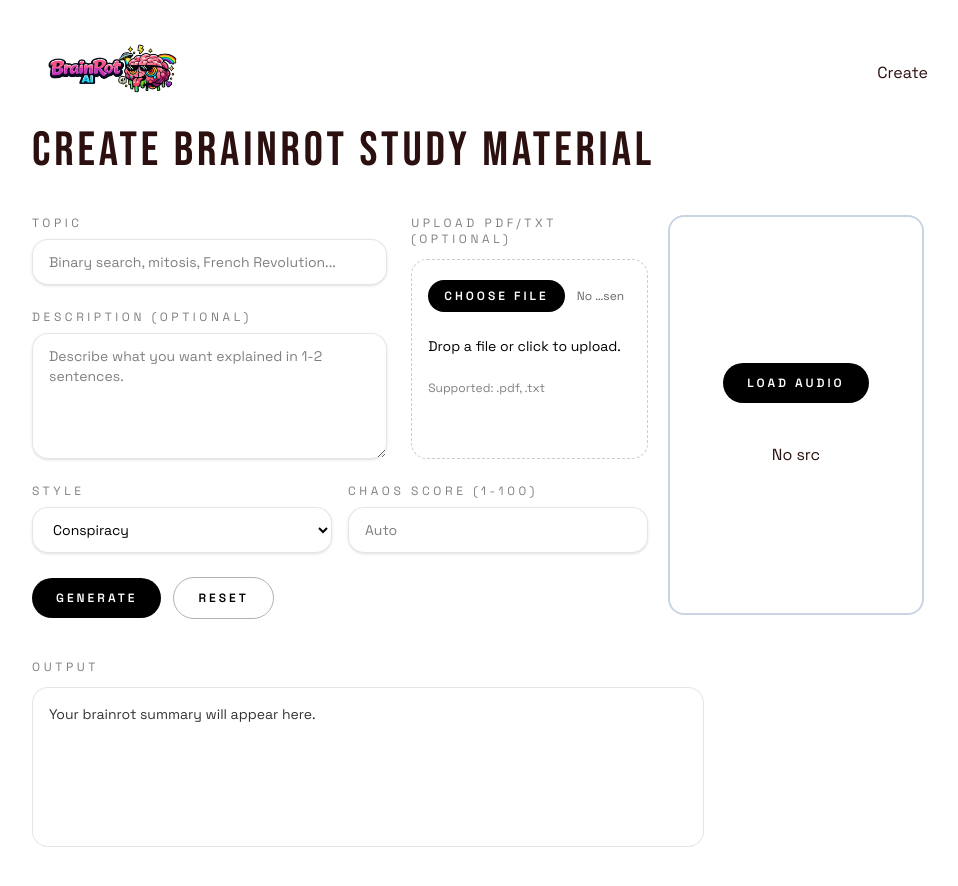
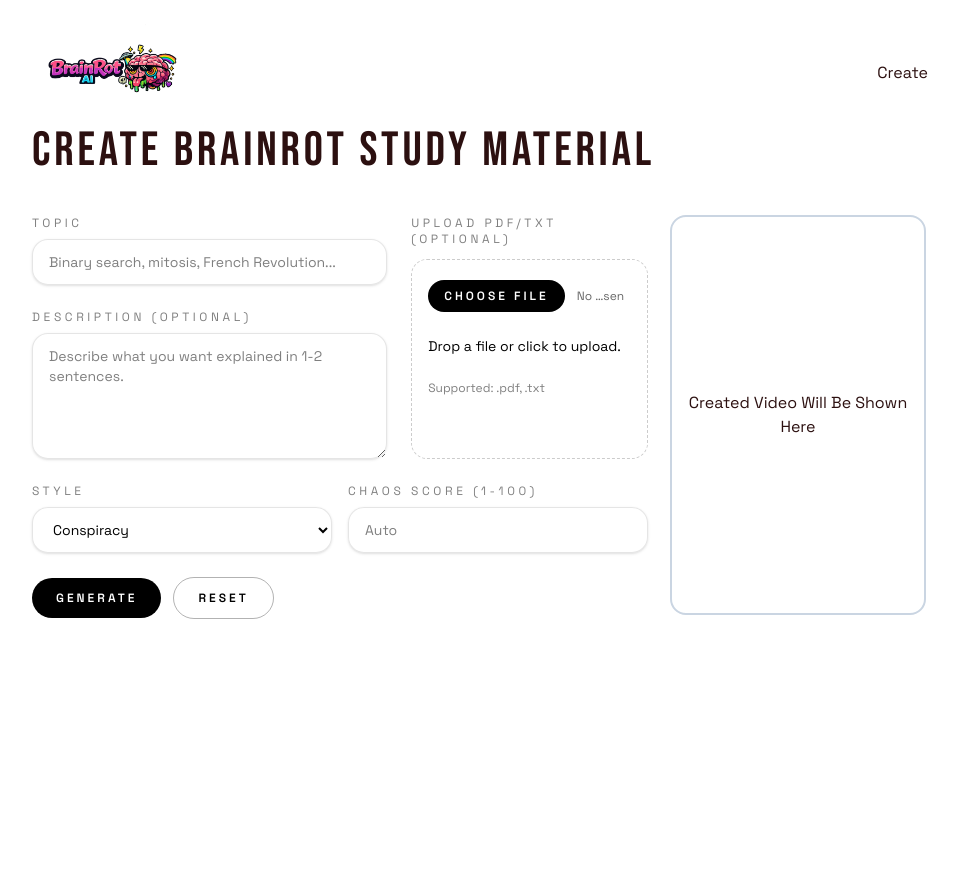
Before and after one commit to AadityaBajgain/BrainRot, a React (Vite) app in the folder frontend/: page /create in a window 1280 px wide. Shown: the top 886 px of the page, without its empty margins (160-1118 px from the left). After the commit the page ends 800 px from the top, so only its background shows below. Built offline with nearby package versions, Linux system fonts and the light colour scheme.

Commit message:
refactor: improve audio loading logic and enhance UI layout for better user experience

```diff
--- a/frontend/src/pages/Create.tsx
+++ b/frontend/src/pages/Create.tsx
@@ -78,8 +78,7 @@ const Create: React.FC = () => {
 
       if (!response.ok) {
         throw new Error(`Request Failed:${response.status}`);
-      }
-      else{
+      } else {
         const data = await response.json();
         console.log(data);
         setRes(data.response);
@@ -122,8 +121,8 @@ const Create: React.FC = () => {
       method: "GET",
     });
 
-    if(!audioResponse.ok){
-      throw new Error(`Audio Request Failed: ${audioResponse.status}`)
+    if (!audioResponse.ok) {
+      throw new Error(`Audio Request Failed: ${audioResponse.status}`);
     }
     const blob = await audioResponse.blob();
     const url = URL.createObjectURL(blob);
@@ -131,10 +130,10 @@ const Create: React.FC = () => {
     return url;
   };
 
-  const load_audio = async ()=>{
+  const load_audio = async () => {
     const audio = await getAudio();
     setAudioSrc(audio);
-  }
+  };
   const handleReset = () => {
     setReqBody({
       topic: "",
@@ -169,8 +168,6 @@ const Create: React.FC = () => {
     setSelectedFile(file);
   };
 
-
-
   return (
     <main className="max-w-[90vw] flex flex-col gap-10 pb-16 mx-auto">
       <header className="max-w-2xl">
@@ -178,7 +175,7 @@ const Create: React.FC = () => {
           Create brainrot study material
         </h1>
       </header>
-      <div className="flex flex-col md:flex-row gap-5">
+      <div className="flex flex-col justify-between md:flex-row gap-5">
         <form onSubmit={handleSubmit} className="grid max-w-4xl gap-6">
           <div className="grid gap-6 md:grid-cols-[1.2fr_0.8fr]">
             <div className="grid gap-6">
@@ -295,18 +292,25 @@ const Create: React.FC = () => {
             {error && <p className="text-sm text-red-600">{error}</p>}
           </div>
         </form>
-        <div className="w-full flex flex-col items-center justify-center gap-10 border-2 border-slate-300 rounded-2xl h-[50vh] md:w-[20vw]">
-          <button onClick={load_audio}
-          className="rounded-full bg-black px-6 py-3 text-xs font-semibold uppercase tracking-[0.25em] text-white disabled:opacity-60 hover:cursor-pointer">
+        {
+          audioSrc ?
+          <div className="w-fit flex flex-col items-center justify-center gap-10 border-2 border-slate-300 rounded-2xl h-fit md:w-[20vw]">
+            <button
+              onClick={load_audio}
+              className="rounded-full bg-black px-6 py-3 text-xs font-semibold uppercase tracking-[0.25em] text-white disabled:opacity-60 hover:cursor-pointer"
+            >
               Load Audio
             </button>
-          {
-            audioSrc ? <audio src={audioSrc} controls className="w-[80%] h-8"></audio>:"No src"
+              <audio src={audioSrc} controls className="w-[80%] h-8"></audio>
+          </div>
+          :
+          <div className="w-[50vw] h-[70vh] text-center mx-auto flex flex-col items-center justify-center gap-10 border-2 border-slate-300 rounded-2xl md:w-[20vw] md:h-[50vh]">
+            <p>Created Video Will Be Shown Here</p>
+          </div>
         }
       </div>
-      </div>
 
-      <section className="max-w-2xl">
+      {/* <section className="max-w-2xl">
           <div className="flex items-center justify-between">
             <h2 className="text-xs uppercase tracking-[0.3em] text-black/50">
               Output
@@ -320,7 +324,7 @@ const Create: React.FC = () => {
           <div className="mt-3 min-h-[160px] rounded-2xl border border-black/10 bg-white/60 p-4 text-sm text-black/80">
             {res || "Your brainrot summary will appear here."}
           </div>
-      </section>
+        </section> */}
     </main>
   );
 };
```
Lines whose indentation alone changed are shown as unchanged.
